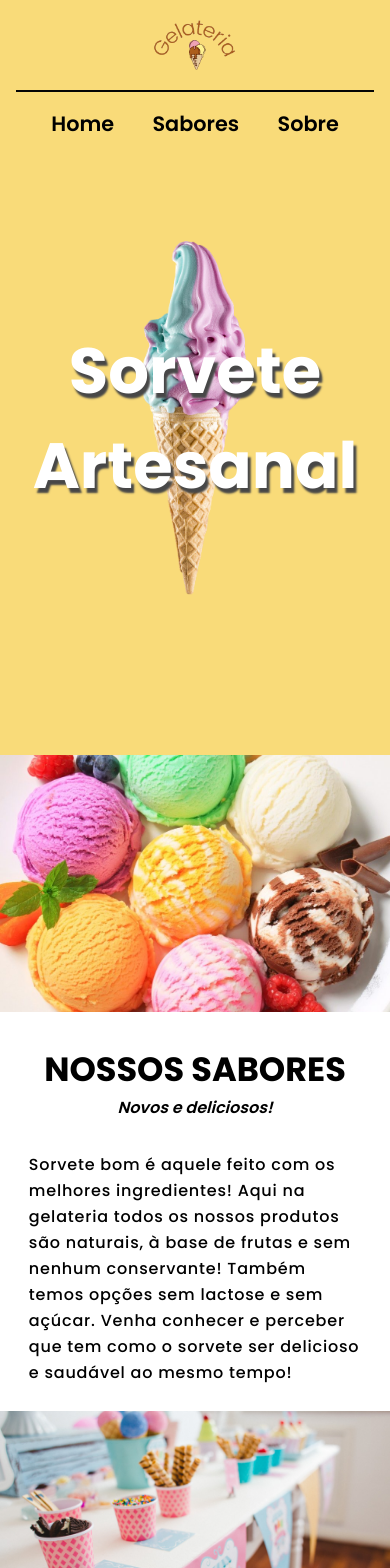
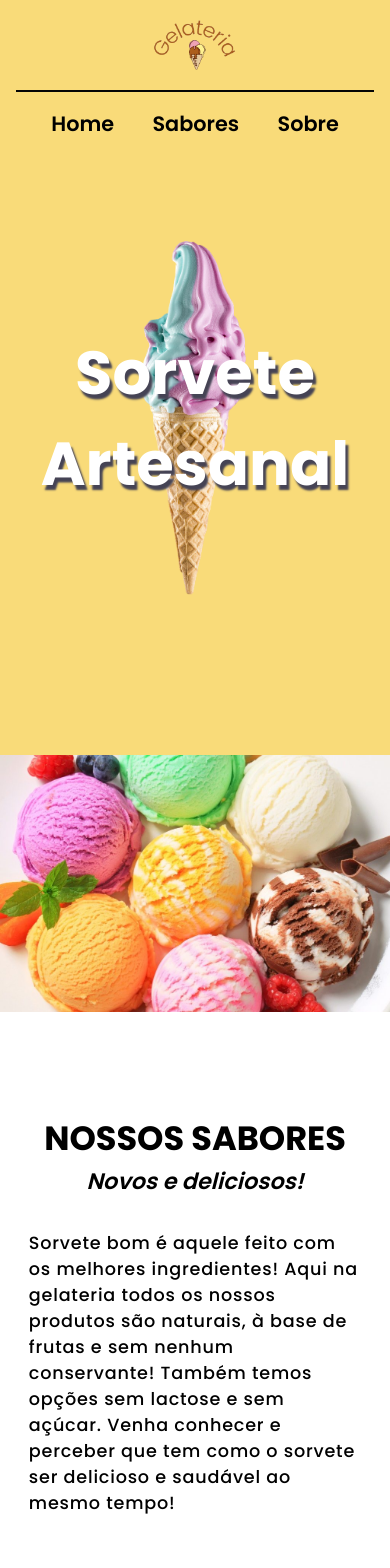
Before and after one commit to lukasilverio94/sorveteria-spa, a React (Create React App) app: page / in a window 390 px wide. Shown: the top 1568 px of the page. Built offline with nearby package versions, Linux system fonts and the light colour scheme.

Commit message:
content at mobile bigger

```diff
--- a/src/pages/Home/style.css
+++ b/src/pages/Home/style.css
@@ -14,7 +14,7 @@
 .banner h1 {
   color: #fff;
   font-size: 4rem;
-  text-shadow: 3px 5px 2px #474747;
+  text-shadow: 3px 5px 2px #454354;
   text-align: center;
 }
 
@@ -56,22 +56,34 @@
 }
 
 .row .content-wrapper .content p {
-    line-height: 26px;
-    letter-spacing: .8px;
-    font-weight: 500;
+  line-height: 26px;
+  letter-spacing: 0.8px;
+  font-weight: 500;
 }
 
 /* media queries */
+
 @media (max-width: 436px) {
   .banner {
     height: 80vh;
   }
 
   .banner h1 {
-    font-size: 4rem;
+    font-size: 3.8rem;
   }
   /* container rows */
   .row {
     grid-template-columns: 1fr;
   }
+
+  .row .content-wrapper {
+    height: 70vh;
+    font-size: 1.1rem;
+    display: grid;
+    place-items: center;
+  }
+
+  .row .content-wrapper .content span {
+    font-size: 1.4rem;
+  }
 }
```
